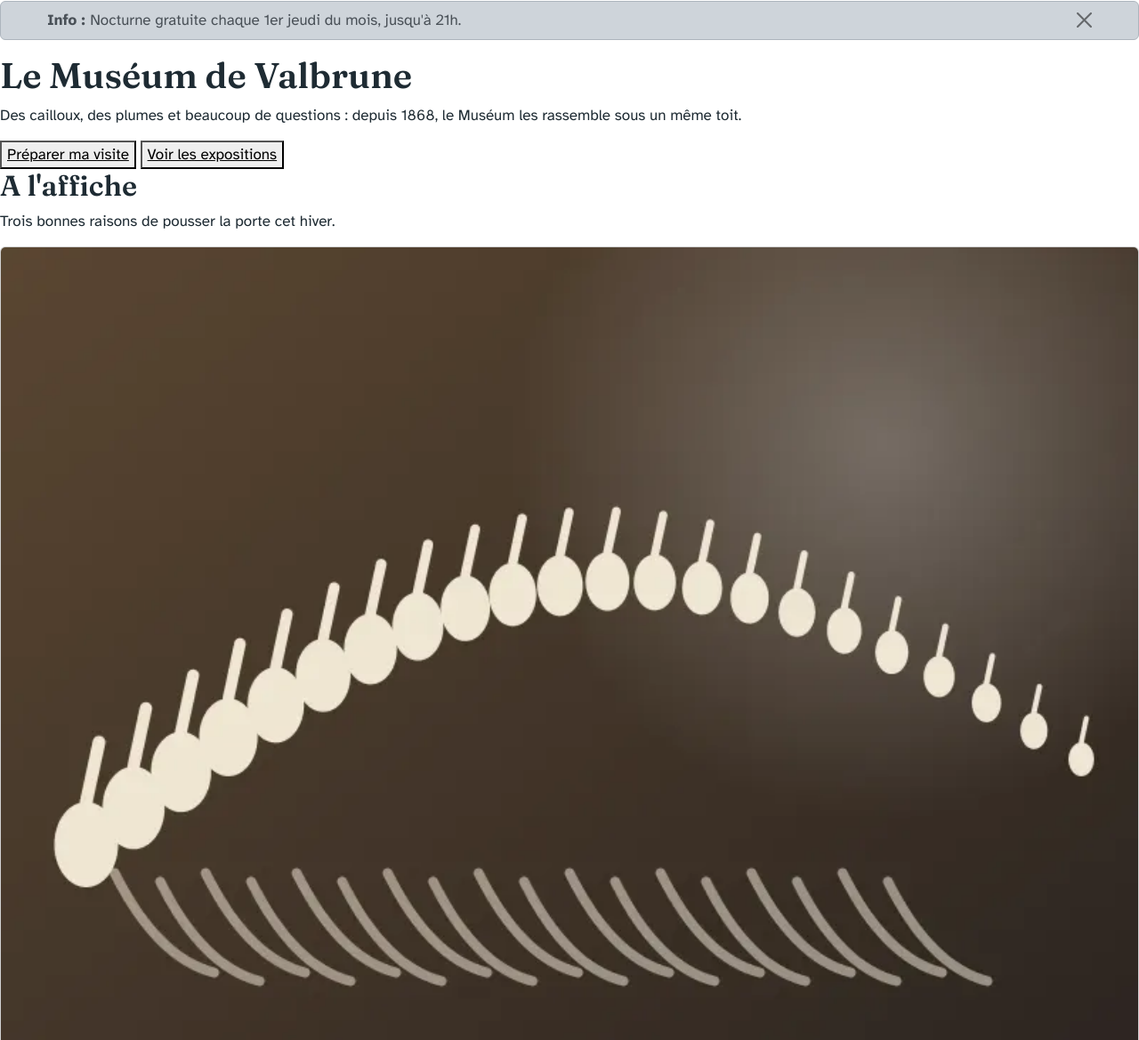
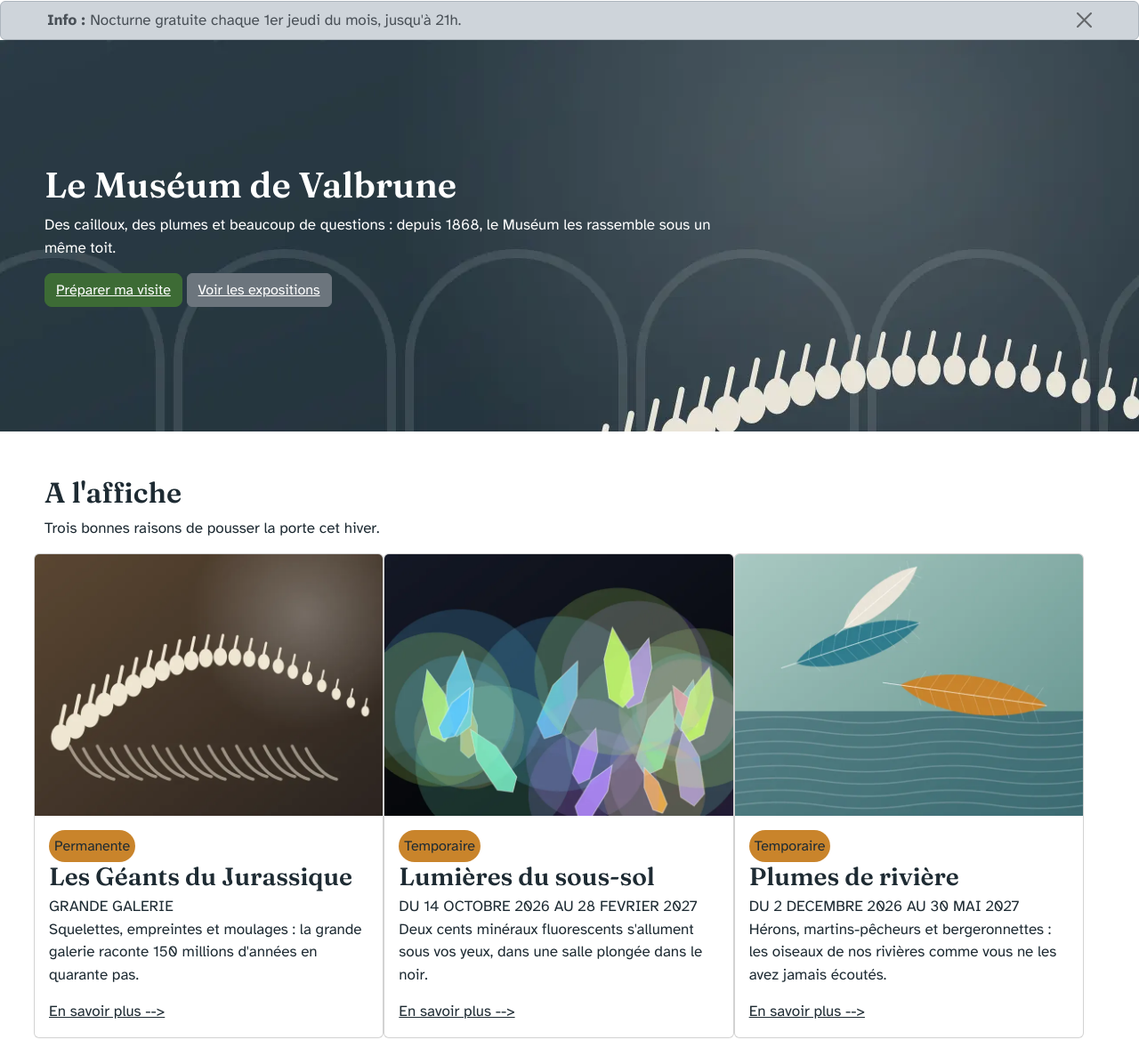
Before and after one commit to Saymone21/museum-valbrune, a plain HTML site: page index.html in a window 1280 px wide. Shown: the part 111-1280 px from the top of the page at 89% size. Drawn offline with nearby package versions, Linux system fonts and the light colour scheme.

Commit message:
Css page index

```diff
--- a/assets/css/style.css
+++ b/assets/css/style.css
@@ -79,10 +79,10 @@ h1, h2, h3, .h1, .h2, .h3 { font-family: "Fraunces", Georgia, serif; }
 }
 
 .btn-badge{
---bs-btn-badge-border-radius: 50px;
---bs-btn-badge-bg: var(--mv-ocre);
---bs-btn-badge-border-color: var(--mv-ocre);
---bs-btn-badge-color: var(--mv-ardoise);
+  border-radius: 50px;
+  padding: 5px;
+  background-color: var(--mv-ocre);
+  color: var(--mv-encre);
 }
 
 /* --------------------------------------------------------------------------
@@ -90,6 +90,7 @@ h1, h2, h3, .h1, .h2, .h3 { font-family: "Fraunces", Georgia, serif; }
    -------------------------------------------------------------------------- */
 
 
+/* En-tête */
 header {
 background-color: white;
 }
@@ -103,7 +104,38 @@ header a.active {
   color: var(--mv-encre);
 }
 
+.bandeauInfo {
+  display: flex;
+}
 
+/* index */
+
+/* #contenuAccueil {
+} */
+
+.bandeauPrincipal {
+  display: flex;
+  background-image: url(../img/hero-grande-galerie.webp);
+  height: 440px;
+  align-items:center;
+  color: white;
+}
+
+.bandeauPrincipal>div {
+  padding: 50px;
+}
+
+.aLAffiche {
+  padding: 50px;
+}
+
+.aLAffiche .card {
+  padding: 0;
+}
+
+
+
+/* Pied de page */
 footer{
   background: var(--mv-encre);
   color: white;
@@ -133,8 +165,6 @@ footer ul {
   margin-bottom: 30px;
 } */
 
-
-
 .basDePage {
   display: flex;
   justify-content: center;
--- a/index.html
+++ b/index.html
@@ -40,7 +40,7 @@
       </div>
     </nav>
 
-    <section class="bandeauInfo alert alert-dark d-flex px-5 py-1 justify-content-between align-items-center" role="alert" id="bandeauInfo">
+    <section class="bandeauInfo alert alert-dark px-5 py-1 m-0 justify-content-between align-items-center" role="alert" id="bandeauInfo">
       <p class="m-0 p-1"><b>Info : </b>Nocturne gratuite chaque 1er jeudi du mois, jusqu'à 21h.</p>
       <button type="button" class="btn-close" onclick="document.getElementById('bandeauInfo').style.display = 'none';"></button>
 
@@ -50,39 +50,41 @@
 
   <main id="contenuAccueil"><!-- Contenu principal de la page -->
     <section class="bandeauPrincipal">
-      <h1>Le Muséum de Valbrune</h1>
-      <p>Des cailloux, des plumes et beaucoup de questions : depuis 1868, le Muséum les rassemble sous un même toit.</p>
-      <button><a href="infos-pratiques.html">Préparer ma visite</a></button>
-      <button><a href="expositions.html">Voir les expositions</a></button>
+      <div class="col-8">
+        <h1>Le Muséum de Valbrune</h1>
+        <p>Des cailloux, des plumes et beaucoup de questions : depuis 1868, le Muséum les rassemble sous un même toit.</p>
+        <button class="btn btn-primary"><a href="infos-pratiques.html">Préparer ma visite</a></button>
+        <button class="btn btn-secondary"><a href="expositions.html">Voir les expositions</a></button>
+      </div>
     </section>
 
-    <section class="aLAffiche">
+    <section class="aLAffiche container-fluid row">
       <h2>A l'affiche</h2>
       <p>Trois bonnes raisons de pousser la porte cet hiver.</p>
-      <div class="card">
+      <div class="card col-4">
         <img class="card-img-top" src="assets/img/expo-geants-jurassique.webp" alt="Exposition sur les géants du Jurassique">
         <div class="card-body">
-          <button class="btn-badge">Permanente</button>
+          <button class="btn btn-badge">Permanente</button>
           <div class="card-title h3">Les Géants du Jurassique</div>
           <div class="card-subtitle">GRANDE GALERIE</div>
           <p class="card-text">Squelettes, empreintes et moulages : la grande galerie raconte 150 millions d'années en quarante pas.</p>
           <a href="expositions.html">En savoir plus --></a>
         </div>
       </div>
-      <div class="card">
+      <div class="card col-4">
         <img class="card-img-top" src="assets/img/expo-lumieres-sous-sol.webp" alt="Exposition les lumières du sous-sol">
         <div class="card-body">
-          <button class="btn-badge">Temporaire</button>
+          <button class="btn btn-badge">Temporaire</button>
           <div class="card-title h3">Lumières du sous-sol</div>
           <div class="card-subtitle">DU 14 OCTOBRE 2026 AU 28 FEVRIER 2027</div>
           <p class="card-text">Deux cents minéraux fluorescents s'allument sous vos yeux, dans une salle plongée dans le noir.</p>
           <a href="expositions.html">En savoir plus --></a>
         </div>
       </div>
-      <div class="card">
+      <div class="card col-4">
         <img class="card-img-top" src="assets/img/expo-plumes-riviere.webp" alt="Exposition sur les Plumes de rivière">
         <div class="card-body">
-          <button class="btn-badge">Temporaire</button>
+          <button class="btn btn-badge">Temporaire</button>
           <div class="card-title h3">Plumes de rivière</div>
           <div class="card-subtitle">DU 2 DECEMBRE 2026 AU 30 MAI 2027</div>
           <p class="card-text">Hérons, martins-pêcheurs et bergeronnettes : les oiseaux de nos rivières comme vous ne les avez jamais écoutés.</p>
```
